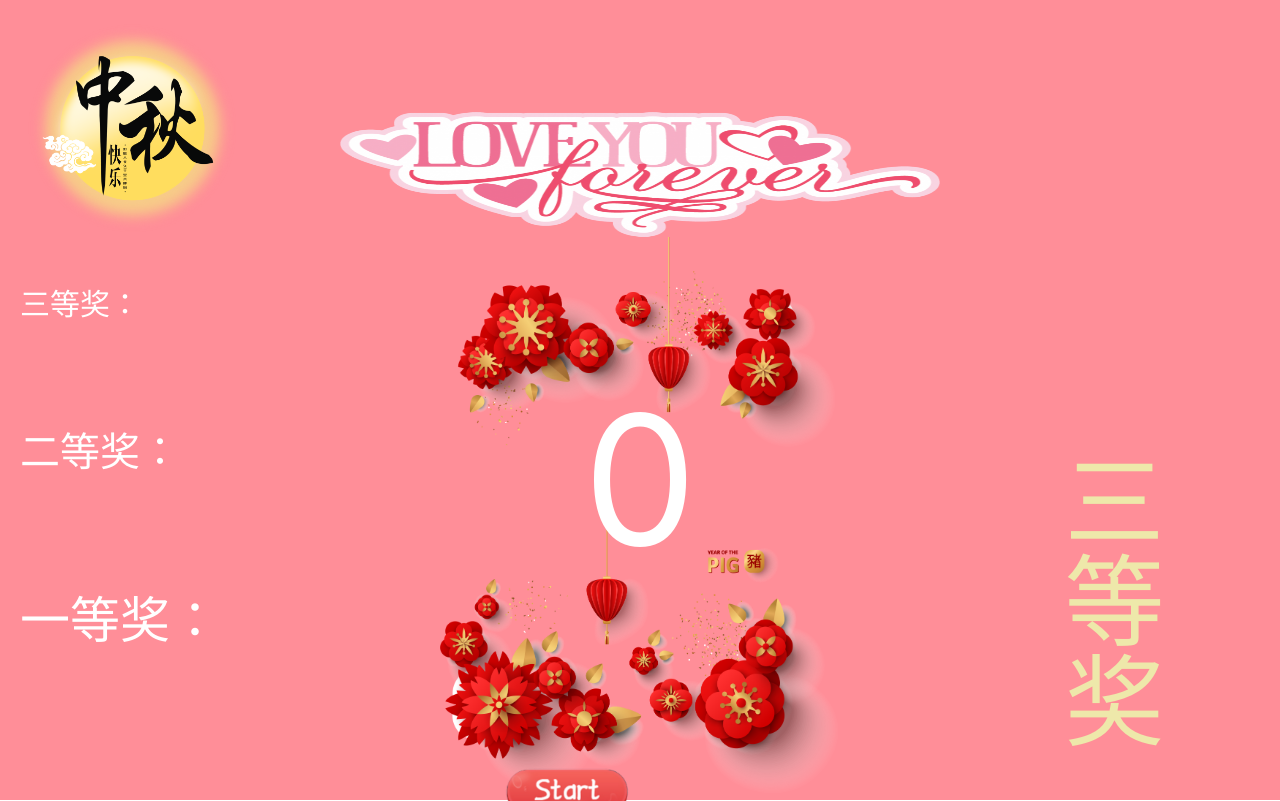
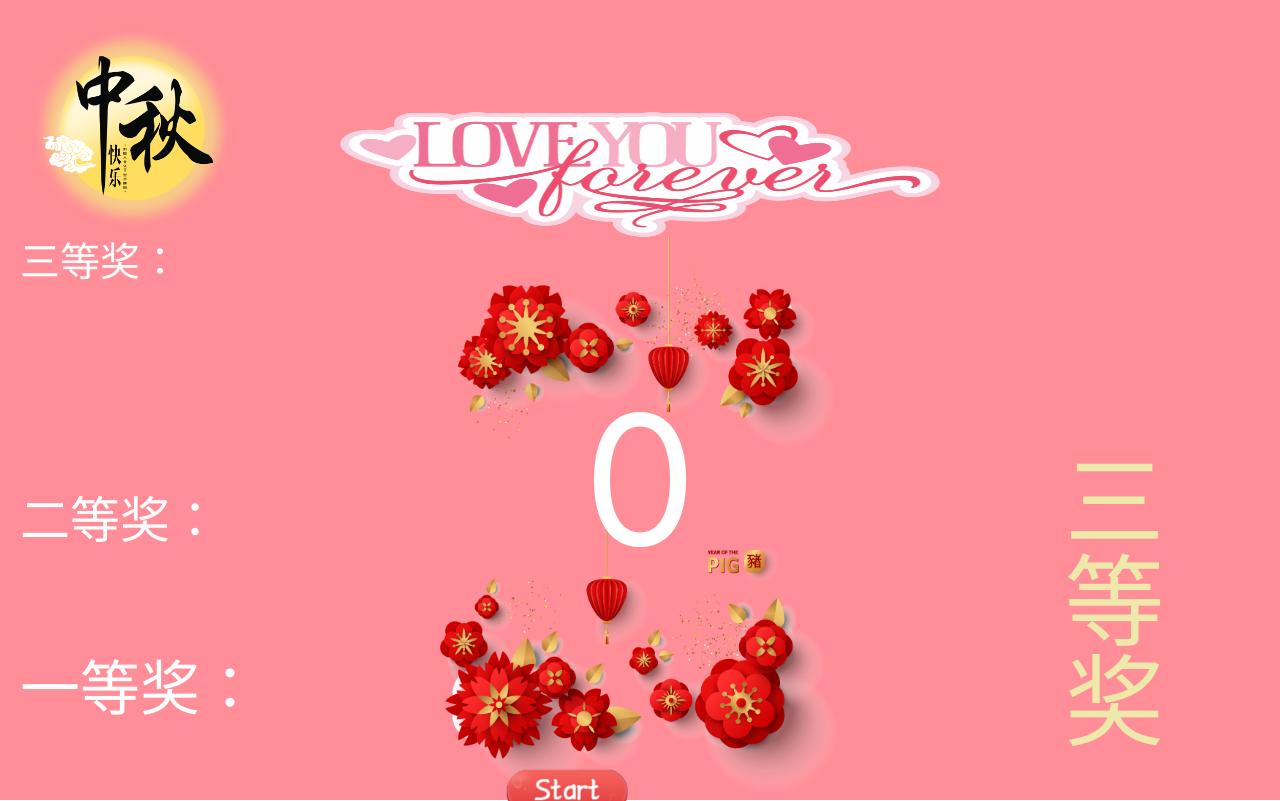
Before and after one commit to darlingtld/weddingluckydraw, a React (Create React App) app: page / in a window 1280 px wide. Built offline with nearby package versions, Linux system fonts and the light colour scheme; the HTML template or start-up script is replaced by a standard one.

Commit message:
meet dafeifei's requirement

```diff
--- a/src/App.js
+++ b/src/App.js
@@ -11,9 +11,18 @@ class App extends Component {
     state = {
         gradeInfo: {
             currentLevel: 'three',
-            three: [],
-            two: [],
-            one: [],
+            three: {
+                numberList: [],
+                numberForOneClick: 5,
+            },
+            two: {
+                numberList: [],
+                numberForOneClick: 1,
+            },
+            one: {
+                numberList: [],
+                numberForOneClick: 1,
+            },
             minNumber: 1,
             maxNumber: 188
         }
--- a/src/component/LuckyPane/index.js
+++ b/src/component/LuckyPane/index.js
@@ -10,38 +10,66 @@ class LuckyPane extends Component {
 
     state = {
         number: 0,
-        isNumberRolling: false
+        isNumberRolling: false,
+        isMultipleNumberProcessRunning: false
     }
 
     startRolling() {
         this.setState({
-            isNumberRolling: true
+            isNumberRolling: true,
         });
         if (!this.interval) {
             this.interval = setInterval(() => {
-                let number = this.getRandomInt(this.props.gradeInfo['minNumber'], this.props.gradeInfo['maxNumber']);
-                while (this.props.gradeInfo['three'].includes[number] || this.props.gradeInfo['two'].includes[number] || this.props.gradeInfo['one'].includes[number]) {
-                    number = this.getRandomInt(this.props.gradeInfo['minNumber'], this.props.gradeInfo['maxNumber']);
-                }
-                this.setState({number: number})
+                this.setState({number: this.getUniqueNumber()})
             }, 100);
         }
     }
 
     stopRolling() {
-        this.setState({
-            isNumberRolling: false
-        });
         clearInterval(this.interval);
         this.interval = null;
-        this.props.gradeInfo[this.props.gradeInfo['currentLevel']].push(this.state.number);
-        this.props.changeGradeInfo(this.props.gradeInfo);
+        let numberForOneClick = this.props.gradeInfo[this.props.gradeInfo['currentLevel']]['numberForOneClick'];
+        if (numberForOneClick === 1) {
+            this.setState({
+                isNumberRolling: false
+            });
+            this.props.gradeInfo[this.props.gradeInfo['currentLevel']]['numberList'].push(this.state.number);
+            this.props.changeGradeInfo(this.props.gradeInfo);
+        } else {
+            if (this.state.isMultipleNumberProcessRunning) {
+                return;
+            }
+            this.setState({isMultipleNumberProcessRunning: true});
+            const numberForOneClickInterval = setInterval(() => {
+                if (numberForOneClick-- <= 1) {
+                    clearInterval(numberForOneClickInterval);
+                    this.setState({
+                        isNumberRolling: false,
+                        isMultipleNumberProcessRunning: false
+                    });
+                }
+                this.props.gradeInfo[this.props.gradeInfo['currentLevel']]['numberList'].push(this.state.number);
+                this.props.changeGradeInfo(this.props.gradeInfo);
+                if (numberForOneClick > 0) {
+                    this.setState({number: this.getUniqueNumber()});
+
+                }
+            }, 1000);
+        }
+
+    }
+
+    getUniqueNumber() {
+        let number = this.getRandomInt(this.props.gradeInfo['minNumber'], this.props.gradeInfo['maxNumber']);
+        while (this.props.gradeInfo['three']['numberList'].includes(number) || this.props.gradeInfo['two']['numberList'].includes(number) || this.props.gradeInfo['one']['numberList'].includes(number)) {
+            number = this.getRandomInt(this.props.gradeInfo['minNumber'], this.props.gradeInfo['maxNumber']);
+        }
+        return number;
     }
 
     getRandomInt(min, max) {
         //cryptographic strong number from range [0, 1)
         let random = () => crypto.getRandomValues(new Uint32Array(1))[0] / 2 ** 32;
-
         min = Math.ceil(min);
         max = Math.floor(max);
         return Math.floor(random() * (max - min + 1)) + min;
--- a/src/component/PrizeRecord/index.js
+++ b/src/component/PrizeRecord/index.js
@@ -4,23 +4,23 @@ const PrizeRecord = props => {
     return (
         <div style={{
             position: 'absolute',
-            bottom: '100px',
+            bottom: '50px',
             left: '20px',
             color: 'white',
             textAlign: 'left',
-            width: '600px'
+            width: '700px'
         }}>
             <div style={{width:'100%', float:'left'}}>
-                <p style={{fontSize: '30px', float: 'left', height: '70px'}}>三等奖：</p><p
-                style={{fontSize: '30px'}}>{props.gradeInfo['three'].join(", ")}</p>
+                <p style={{fontSize: '40px', float: 'left', height: '150px', marginBottom:'50px'}}>三等奖：</p><p
+                style={{fontSize: '40px', marginBottom:'0'}}>{props.gradeInfo['three']['numberList'].join(", ")}</p>
             </div>
             <div style={{width:'100%', float:'left'}}>
-                <p style={{fontSize: '40px', float: 'left', height: '70px'}}>二等奖：</p><p
-                style={{fontSize: '40px'}}>{props.gradeInfo['two'].join(", ")}</p>
+                <p style={{fontSize: '50px', float: 'left', height: '50px'}}>二等奖：</p><p
+                style={{fontSize: '50px'}}>{props.gradeInfo['two']['numberList'].join(", ")}</p>
             </div>
             <div style={{width:'100%', float:'left'}}>
-                <p style={{fontSize: '50px', float: 'left', height: '70px'}}>一等奖：</p><p
-                style={{fontSize: '50px'}}>{props.gradeInfo['one'].join(", ")}</p>
+                <p style={{fontSize: '60px', float: 'left', height: '50px'}}>一等奖：</p><p
+                style={{fontSize: '60px'}}>{props.gradeInfo['one']['numberList'].join(", ")}</p>
             </div>
         </div>
     )
```
